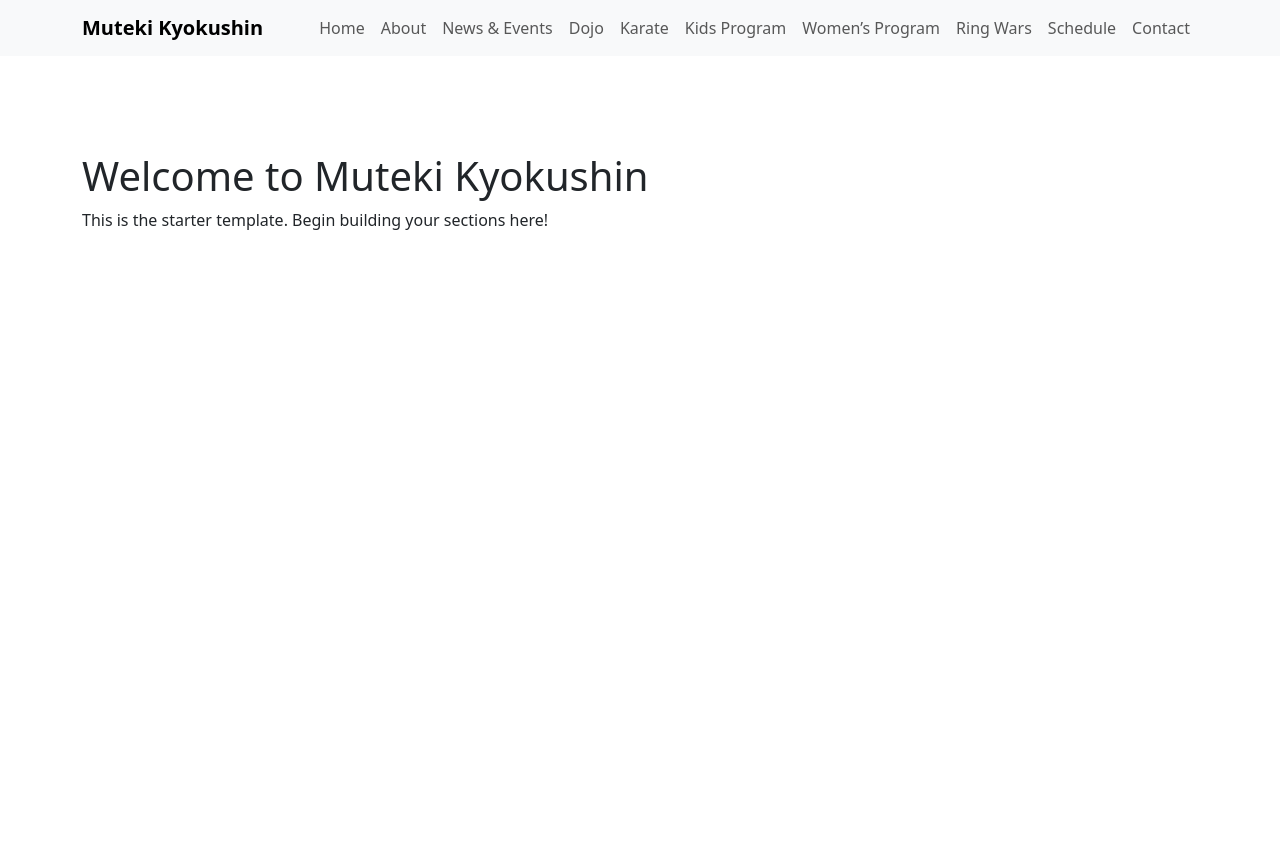
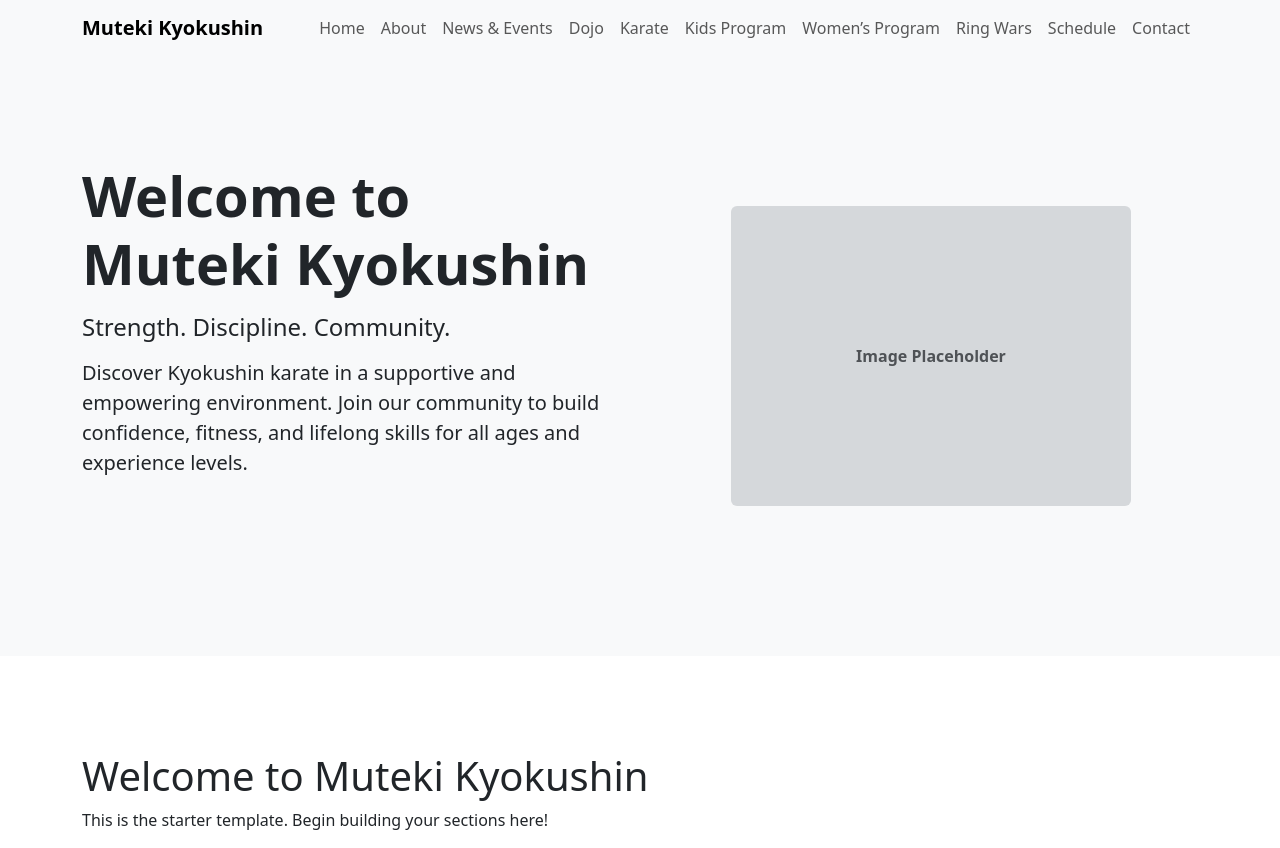
Before and after one commit to sjvarnum/website-mutekikyokushin, a React (Vite) app: page / in a window 1280 px wide. Before the commit the page ends 800 px from the top, so only its background shows below. Built offline with nearby package versions, Linux system fonts and the light colour scheme.

Commit message:
feat: add Hero component and basic App layout structure

```diff
--- a/src/App.tsx
+++ b/src/App.tsx
@@ -1,11 +1,14 @@
 import Navigation from './components/Navigation/Navigation';
+import Hero from './components/Hero/Hero';
 
 function App() {
   return (
     <>
       {/* Sticky Navigation Bar at the Top */}
       <Navigation />
-      {/* Main Content Below Navbar */}
+      {/* Hero Section Below Navbar */}
+      <Hero />
+      {/* Main Content Placeholder */}
       <main>
         <div className="container mt-5 pt-5">
           <h1>Welcome to Muteki Kyokushin</h1>
--- a/src/components/Hero/Hero.tsx
+++ b/src/components/Hero/Hero.tsx
@@ -0,0 +1,34 @@
+import React from "react";
+
+const Hero: React.FC = () => (
+  <section
+    className="hero-section bg-light text-dark d-flex align-items-center"
+    style={{ minHeight: "75vh" }}
+  >
+    <div className="container">
+      <div className="row align-items-center g-5 flex-lg-row flex-column-reverse">
+        {/* Left Column: Content */}
+        <div className="col-lg-6 col-12 mt-4 mt-lg-0">
+          <h1 className="display-4 fw-bold mb-3">Welcome to Muteki Kyokushin</h1>
+          <h2 className="h4 fw-normal mb-3">Strength. Discipline. Community.</h2>
+          <p className="lead mb-4">
+            Discover Kyokushin karate in a supportive and empowering environment. Join our community to build confidence, fitness, and lifelong skills for all ages and experience levels.
+          </p>
+        </div>
+        {/* Right Column: Image Placeholder */}
+        <div className="col-lg-6 col-12 text-center">
+          <div
+            className="hero-image-placeholder bg-secondary bg-opacity-25 rounded"
+            style={{ width: "100%", height: "300px", maxWidth: 400, margin: "0 auto" }}
+          >
+            <span className="d-flex h-100 justify-content-center align-items-center text-muted fw-semibold">
+              Image Placeholder
+            </span>
+          </div>
+        </div>
+      </div>
+    </div>
+  </section>
+);
+
+export default Hero;
```
